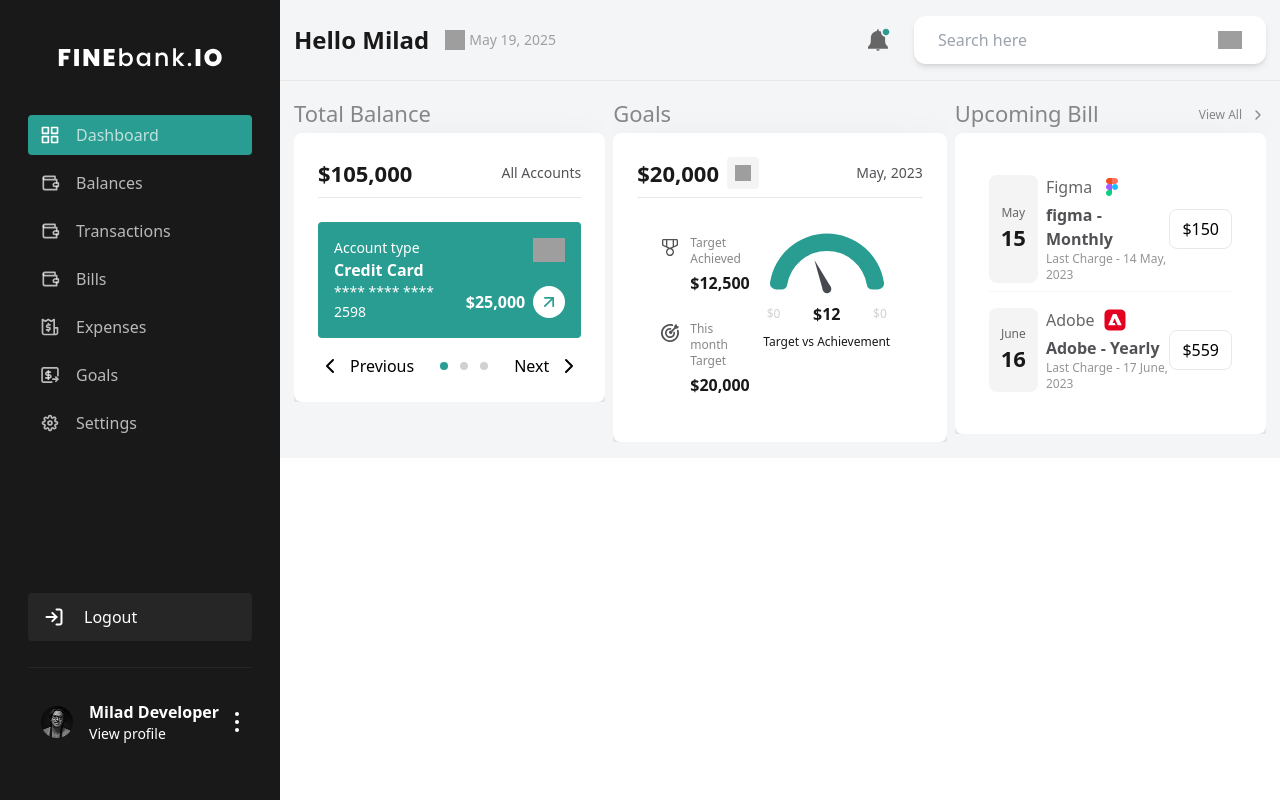
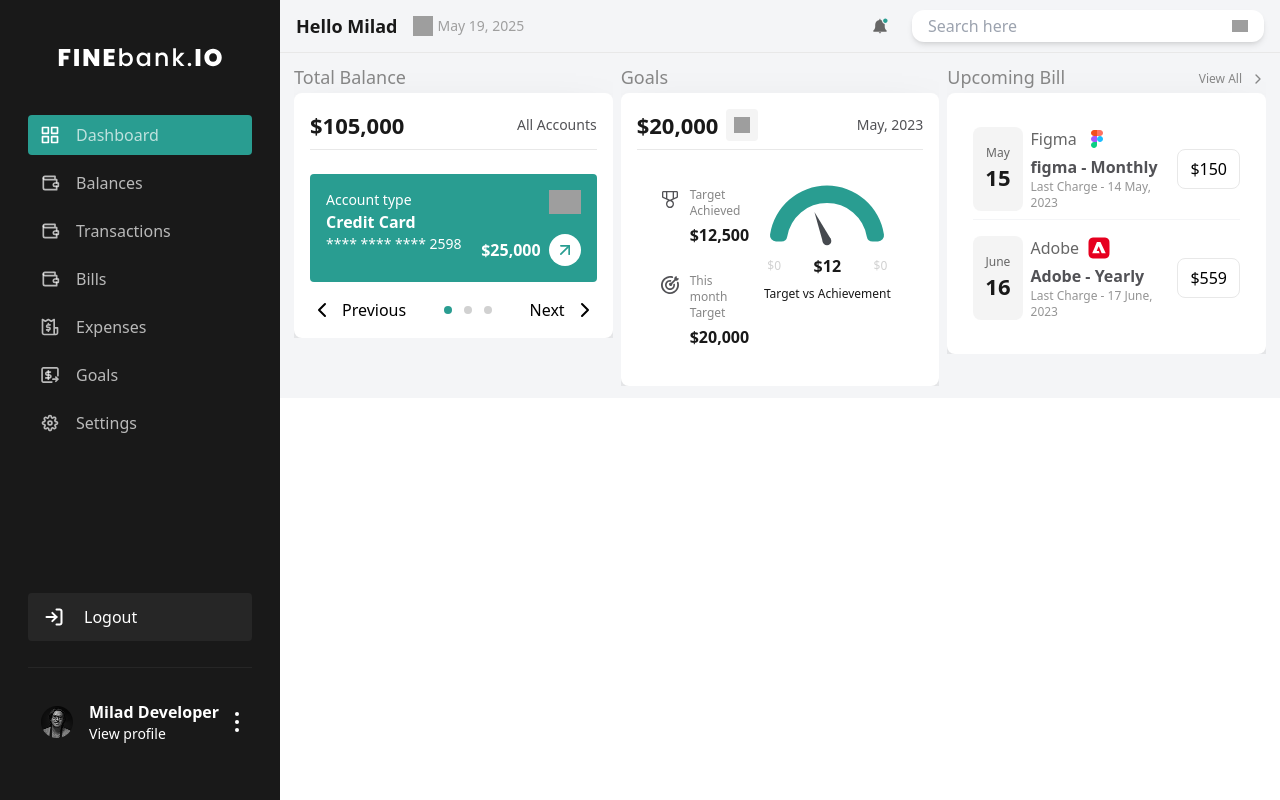
Before and after one commit to syedmilad/Finance_System, a React (Create React App) app: page / in a window 1280 px wide. Built offline with nearby package versions, Linux system fonts and the light colour scheme; sample sign-in values are in the browser's storage; grey boxes are pictures that could not be loaded.

Commit message:
updated layout of app.

```diff
--- a/src/components/Goals.jsx
+++ b/src/components/Goals.jsx
@@ -40,10 +40,10 @@ const Goals = () => {
       </Modal>
       {/* Header */}
       <div className='flex flex-row justify-start items-start '>
-        <span className='text-2xl text-[#878787] font-normal mb-1'>Goals</span>
+        <span className='text-lg text-[#878787] font-normal mb-1'>Goals</span>
       </div>
       {/* Total Amount */}
-      <div className='shadow-2xl bg-[#fff] rounded-[8px]  p-6'>
+      <div className='shadow-2xl bg-[#fff] rounded-[8px]  p-4'>
         {/* Content Header */}
         <div className='flex flex-col '>
           <div className='flex flex-row justify-between items-center border-b border-b-[#E8E8E8] pb-2  '>
--- a/src/components/SearchWithDebounce.jsx
+++ b/src/components/SearchWithDebounce.jsx
@@ -3,9 +3,9 @@ import { SearchIcon } from '../assets'
 
 const SearchWithDebounce = ({ onChange, value, type = "text", placeholder = "Search here" }) => {
   return (
-    <div className='flex flex-1 items-center justify-between bg-[#FFFFFF] rounded-[12px] shadow-md px-[24px] py-[12px] min-w-[352px]'>
+    <div className='flex flex-1 items-center justify-between bg-[#FFFFFF] rounded-[12px] shadow-md px-[16px] py-[4px] min-w-[352px]'>
       <input type={type} placeholder={placeholder} onChange={onChange} value={value} className='border border-none focus:outline-none focus:ring-0 focus:border-transparent'  />
-      <img className='w-[24px] h-[24px] object-contain cursor-pointer' src={SearchIcon} alt="searchIcon" />
+      <img className='w-[16px] h-[16px] object-contain cursor-pointer' src={SearchIcon} alt="searchIcon" />
     </div>
   )
 }
--- a/src/components/TotalBalance.jsx
+++ b/src/components/TotalBalance.jsx
@@ -25,10 +25,10 @@ const TotalBalance = () => {
         <div className="flex flex-col w-full h-full !overflow-x-hidden !overflow-y-hidden">
             {/* Header */}
             <div className='flex flex-row justify-start items-start '>
-                <span className='text-2xl text-[#878787] font-normal mb-1'>Total Balance</span>
+                <span className='text-lg text-[#878787] font-normal mb-1'>Total Balance</span>
             </div>
             {/* Total Amount */}
-            <div className='shadow-2xl bg-[#fff] rounded-[8px]  p-6'>
+            <div className='shadow-2xl bg-[#fff] rounded-[8px]  p-4'>
                 <div className='flex flex-col '>
                     <div className='flex flex-row justify-between items-center border-b border-b-[#E8E8E8] pb-2  '>
                         <h1 className='text-2xl text-[#191919] font-bold '>${totalAmountWithMemoized}</h1>
--- a/src/components/UpcomingBalance.jsx
+++ b/src/components/UpcomingBalance.jsx
@@ -9,14 +9,14 @@ const UpcomingBalance = ({ classes }) => {
         <div className="flex flex-col w-full h-full !overflow-x-hidden !overflow-y-hidden">
             {/* Header */}
             <div className='flex flex-row justify-between items-center   '>
-                <span className='text-2xl text-[#878787] font-normal mb-1'>Upcoming Bill</span>
+                <span className='text-lg text-[#878787] font-normal mb-1'>Upcoming Bill</span>
                 <div className='flex flex-row items-center gap-2 text-xs font-medium cursor-pointer '>
                     <span className='text-[#878787] font-normal' onClick={()=> navigate("/bills")} >View All</span>
                     <ChevronRight className='h-4 w-4 text-[#878787] font-normal' />
                 </div>
             </div>
             {/* Total Amount */}
-            <div className='shadow-2xl bg-[#fff] rounded-[8px] p-[34px]'>
+            <div className='shadow-2xl bg-[#fff] rounded-[8px] p-[26px]'>
                 <div className='flex flex-col gap-2'>
                     {upcomingBill.map((item, index) => (
                         <div key={index} className={`flex flex-row justify-between items-center py-2 ${upcomingBill.length - 1 === index ? "" : "border-b border-[#F4F5F7]"} `}>
--- a/src/pages/Dashboard.jsx
+++ b/src/pages/Dashboard.jsx
@@ -13,7 +13,7 @@ const Dashboard = () => {
     navigate("/sign-in", { replace: true })
   }
   return (
-    <div className='h-[calc(100% - 40px)] w-full px-[14px] py-[16px] bg-[#F4F5F7]'>
+    <div className='h-[calc(100% - 40px)] w-full px-[14px] py-[12px] bg-[#F4F5F7]'>
       <div className='min-h-[20%]'>
        <div className='flex !flex-wrap gap-2 justify-start items-start'>
         <div className='flex flex-1 min-h-[272px]  overflow-auto '>
--- a/src/pages/Header.jsx
+++ b/src/pages/Header.jsx
@@ -22,16 +22,16 @@ const Header = () => {
   }
   const debounceSearch = useCallback(debounce(hanldeSearch, 1000), []);
   return (
-    <div className='w-full h-full bg-[#F4F5F7] flex items-center justify-between px-[14px] py-[16px] '>
+    <div className='w-full h-full bg-[#F4F5F7] flex items-center justify-between px-[16px] py-[10px] '>
       <div className='flex flex-row justify-start items-center gap-4'>
-        <p className='text-3xl text-[#191919] font-bold'>Hello Milad  </p>
+        <p className='text-lg text-[#191919] font-bold'>Hello Milad  </p>
         <div className='flex flex-row justify-start items-center gap-1'>
           <img src={ChecronsRight} className='w-[20px] h-[20px] object-cover' alt="ChecronsRight" />
           <p className='text-sm font-normal text-[#9F9F9F]'>May 19, 2025</p>
         </div>
       </div>
       <div className='flex flex-row justify-start items-center gap-6'>
-        <img src={NotificationIcon} alt="notificationIcon" className='w-[24px] h-[24px] object-contain cursor-pointer' />
+        <img src={NotificationIcon} alt="notificationIcon" className='w-[16px] h-[16px] object-contain cursor-pointer' />
         <SearchWithDebounce onChange={(e) => {
           const value = e.target.value;
           setInputValue(value);
```
